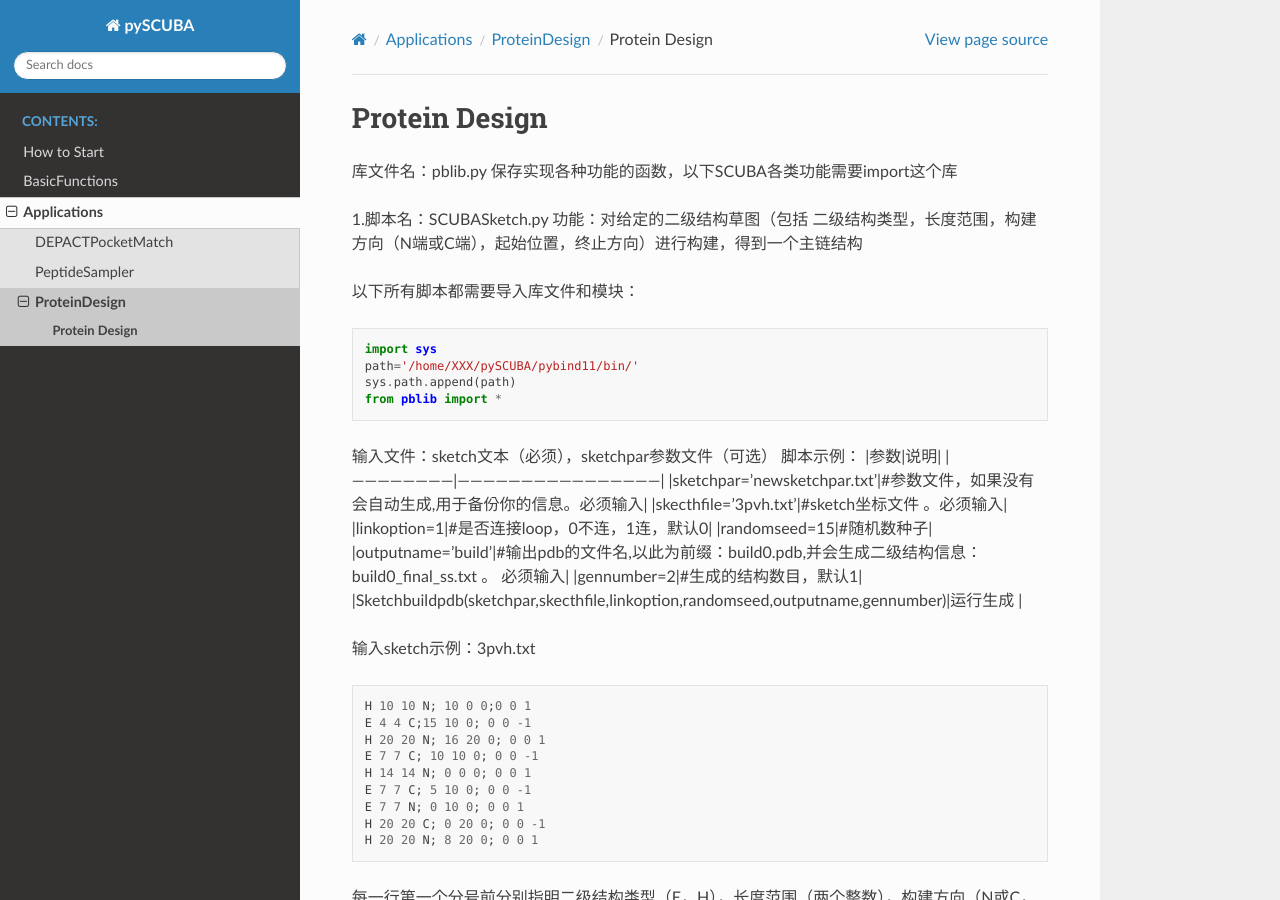
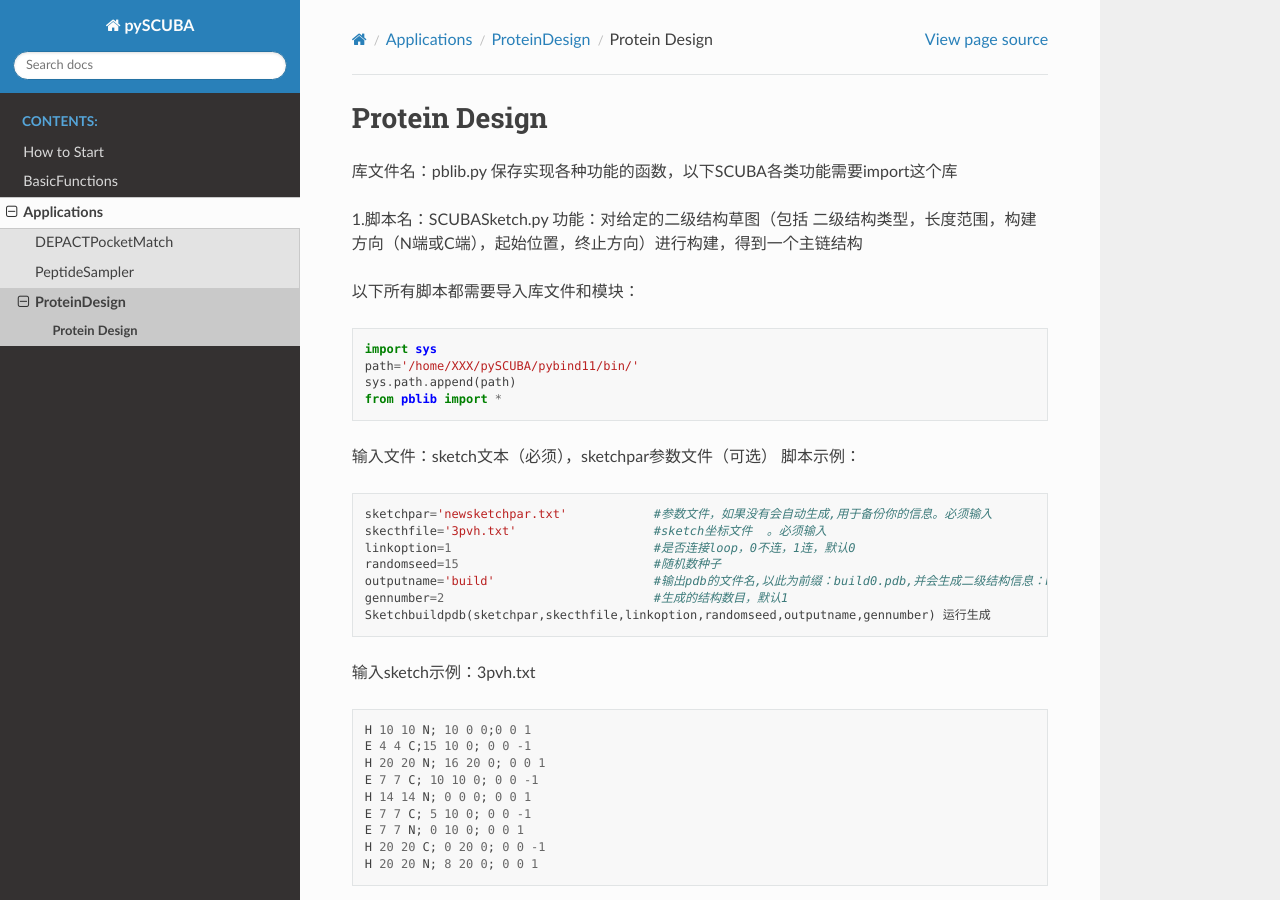
Before and after one commit to biozl/pySCUBA, a Sphinx documentation site: the page built from source/Applications/ProteinDesign/README.md, in a window 1280 px wide and 900 px high. Built offline with Sphinx 7.4.7 and the Read the Docs theme 2.0.0, drawn with Linux system fonts in a browser that asks for light colours; pages that are not in the unit, such as notebooks, are missing from menus.

Commit message:
Update README.md

````diff
--- a/source/Applications/ProteinDesign/README.md
+++ b/source/Applications/ProteinDesign/README.md
@@ -15,15 +15,15 @@ from pblib import *
 
 输入文件：sketch文本（必须），sketchpar参数文件（可选）
 脚本示例：
-|参数|说明|
-|------------------------|------------------------------------------------|
-|sketchpar='newsketchpar.txt'|#参数文件，如果没有会自动生成,用于备份你的信息。必须输入|
-|skecthfile='3pvh.txt'|#sketch坐标文件  。必须输入|
-|linkoption=1|#是否连接loop，0不连，1连，默认0|
-|randomseed=15|#随机数种子|
-|outputname='build'|#输出pdb的文件名,以此为前缀：build0.pdb,并会生成二级结构信息：build0_final_ss.txt 。 必须输入|
-|gennumber=2|#生成的结构数目，默认1|
-|Sketchbuildpdb(sketchpar,skecthfile,linkoption,randomseed,outputname,gennumber)|运行生成 |
+```
+sketchpar='newsketchpar.txt'		#参数文件，如果没有会自动生成,用于备份你的信息。必须输入
+skecthfile='3pvh.txt'			#sketch坐标文件  。必须输入
+linkoption=1				#是否连接loop，0不连，1连，默认0
+randomseed=15				#随机数种子
+outputname='build'			#输出pdb的文件名,以此为前缀：build0.pdb,并会生成二级结构信息：build0_final_ss.txt 。 必须输入
+gennumber=2				#生成的结构数目，默认1
+Sketchbuildpdb(sketchpar,skecthfile,linkoption,randomseed,outputname,gennumber)	运行生成
+```
 
 输入sketch示例：3pvh.txt
 ```
````
